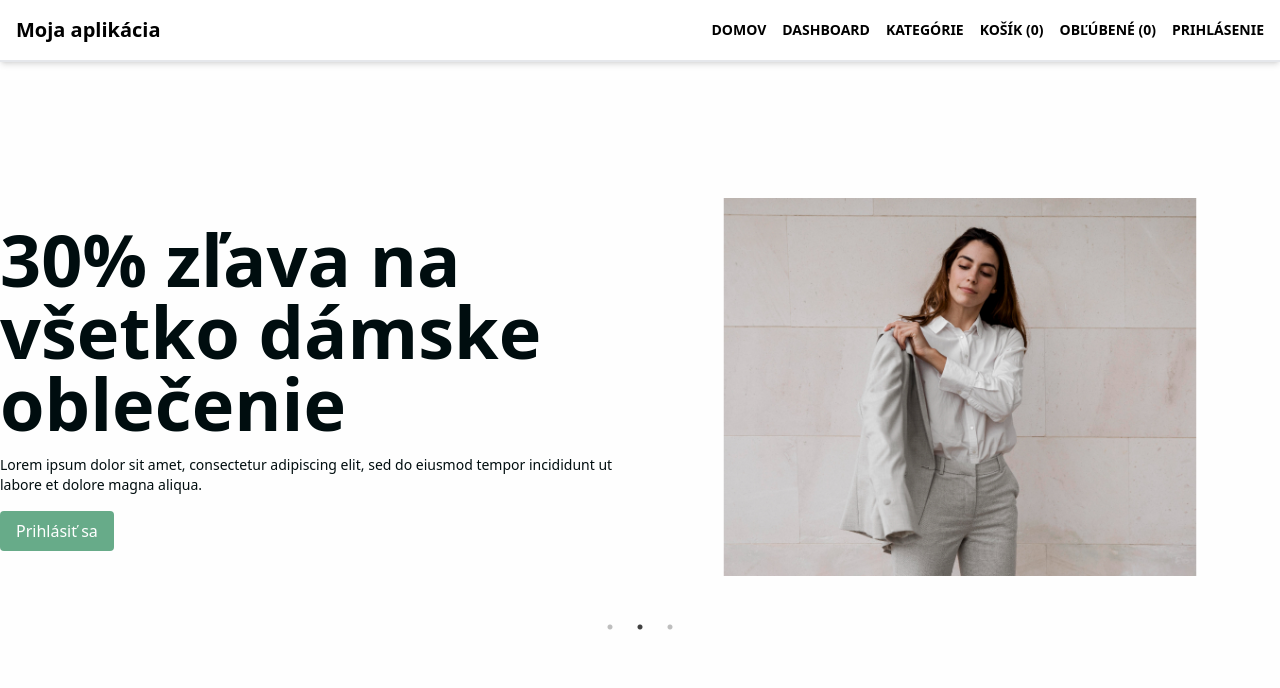
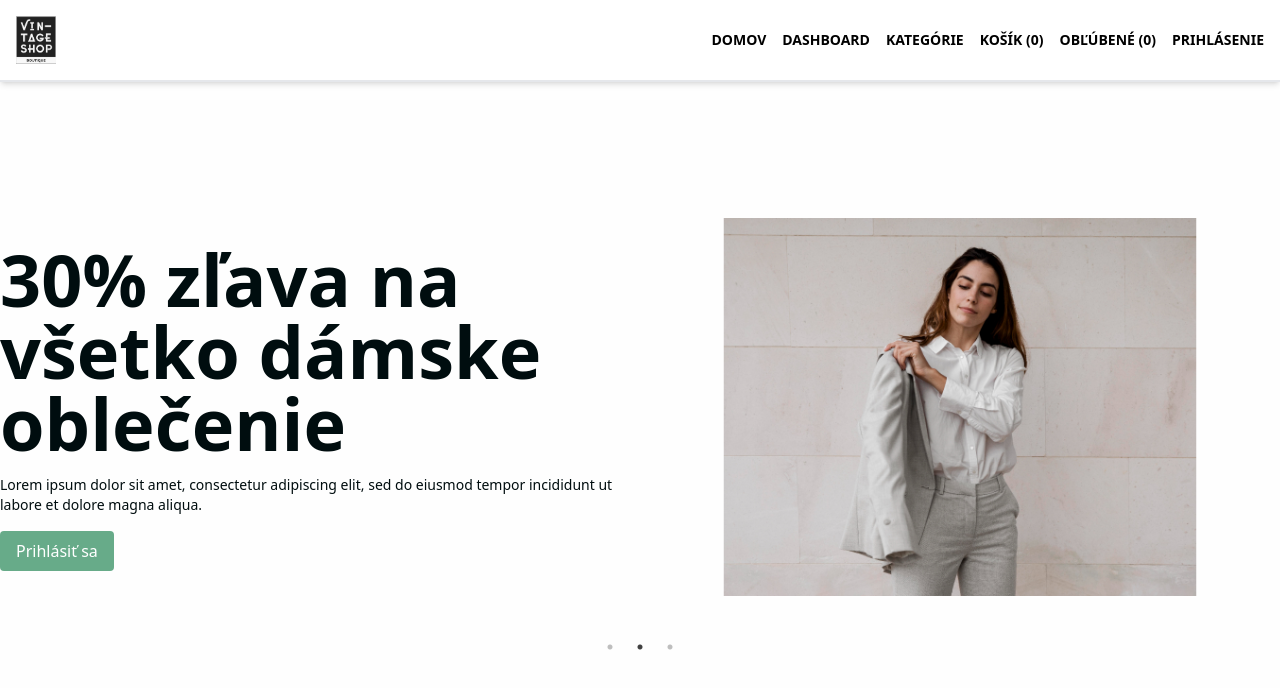
Before and after one commit to Edd224/accute, a React (Vite) app: page /home in a window 1280 px wide. Shown: the top 688 px of the page. Built offline with nearby package versions, Linux system fonts and the light colour scheme.

Commit message:
import logo

```diff
--- a/src/components/Header.tsx
+++ b/src/components/Header.tsx
@@ -3,6 +3,7 @@ import { useSelector, useDispatch } from "react-redux";
 import { RootState } from "../app/store";
 import { logOut } from "../features/auth/authSlice";
 import { useState } from "react";
+import logo from "../assets/image/logo.png"
 
 const Header = () => {
   const cartItemCount = useSelector((state: RootState) => state.cart.items.length);
@@ -20,8 +21,8 @@ const Header = () => {
   return (
     <header className="flex justify-between items-center p-4 border-b-2 bg-white shadow-md relative z-50">
       {/* Logo */}
-      <Link to="/home" className="text-xl font-bold">
-        Moja aplikácia
+      <Link to="/home" className="w-10">
+       <img src={logo} alt="" />
       </Link>
 
       {/* Hamburger Button (pre mobily) */}
```
Also changed, not shown: src/assets/image/logo.png (added).
